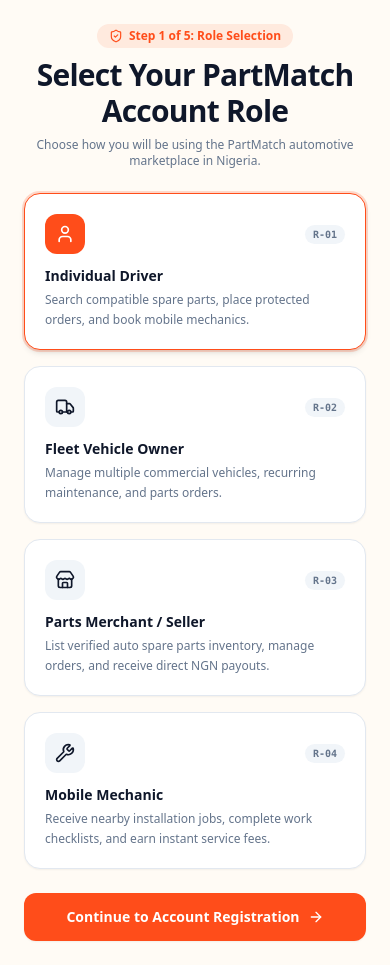
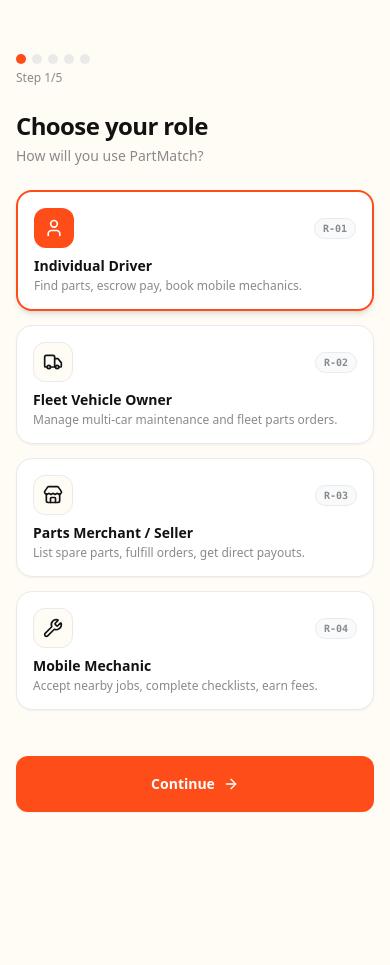
Before and after one commit to quantumdemo/PartMatch, a Next.js app: page /onboarding in a window 390 px wide. After the commit the page ends 844 px from the top, so only its background shows below. Built offline with nearby package versions, Linux system fonts and the light colour scheme.

Commit message:
style: polish role selection onboarding UI for mobile-first responsiveness
Co-authored-by: quantumdemo <105062689+quantumdemo@users.noreply.github.com>

```diff
--- a/src/app/onboarding/page.tsx
+++ b/src/app/onboarding/page.tsx
@@ -2,35 +2,35 @@
 
 import React, { useState } from "react";
 import { useRouter } from "next/navigation";
-import { User, Truck, Store, Wrench, ArrowRight, ShieldCheck } from "lucide-react";
+import { User, Truck, Store, Wrench, ArrowRight } from "lucide-react";
 
 const ROLES = [
   {
     id: "buyer",
     code: "R-01",
     title: "Individual Driver",
-    description: "Search compatible spare parts, place protected orders, and book mobile mechanics.",
+    description: "Find parts, escrow pay, book mobile mechanics.",
     icon: User,
   },
   {
     id: "buyer_fleet",
     code: "R-02",
     title: "Fleet Vehicle Owner",
-    description: "Manage multiple commercial vehicles, recurring maintenance, and parts orders.",
+    description: "Manage multi-car maintenance and fleet parts orders.",
     icon: Truck,
   },
   {
     id: "seller",
     code: "R-03",
     title: "Parts Merchant / Seller",
-    description: "List verified auto spare parts inventory, manage orders, and receive direct NGN payouts.",
+    description: "List spare parts, fulfill orders, get direct payouts.",
     icon: Store,
   },
   {
     id: "mechanic",
     code: "R-04",
     title: "Mobile Mechanic",
-    description: "Receive nearby installation jobs, complete work checklists, and earn instant service fees.",
+    description: "Accept nearby jobs, complete checklists, earn fees.",
     icon: Wrench,
   },
 ];
@@ -40,7 +40,7 @@ export default function RoleSelectPage() {
   const router = useRouter();
 
   const handleContinue = () => {
-    // Store selected role in localStorage
+    if (!selectedRole) return;
     if (typeof window !== "undefined") {
       localStorage.setItem("partmatch_selected_role", selectedRole);
     }
@@ -48,22 +48,33 @@ export default function RoleSelectPage() {
   };
 
   return (
-    <main className="min-h-screen bg-[#FFFBF5] text-[#0F172A] p-6 md:p-12 font-sans flex items-center justify-center">
-      <div className="max-w-xl w-full space-y-6">
-        <header className="text-center space-y-2">
-          <div className="inline-flex items-center gap-1.5 text-xs font-semibold text-[#FF4D1A] bg-[#FF4D1A]/10 px-3 py-1 rounded-full">
-            <ShieldCheck className="w-3.5 h-3.5" /> Step 1 of 5: Role Selection
+    <main className="min-h-screen bg-[#FFFBF5] text-[#121212] font-sans flex flex-col justify-between py-6 px-4">
+      <div className="max-w-[440px] w-full mx-auto space-y-6 flex-1 flex flex-col justify-center">
+
+        {/* Top Progress Stepper */}
+        <div className="space-y-1.5">
+          <div className="flex items-center gap-1.5">
+            <div className="w-2.5 h-2.5 rounded-full bg-[#FF4D1A]" />
+            <div className="w-2.5 h-2.5 rounded-full bg-[#EAEAEA]" />
+            <div className="w-2.5 h-2.5 rounded-full bg-[#EAEAEA]" />
+            <div className="w-2.5 h-2.5 rounded-full bg-[#EAEAEA]" />
+            <div className="w-2.5 h-2.5 rounded-full bg-[#EAEAEA]" />
           </div>
-          <h1 className="text-3xl font-extrabold tracking-tight text-[#0F172A]">
-            Select Your PartMatch Account Role
+          <p className="text-xs font-medium text-[#8A8A8A]">Step 1/5</p>
+        </div>
+
+        {/* Title & Subtitle */}
+        <div className="space-y-1">
+          <h1 className="text-2xl font-bold tracking-tight text-[#121212]">
+            Choose your role
           </h1>
-          <p className="text-xs text-[#64748B]">
-            Choose how you will be using the PartMatch automotive marketplace in Nigeria.
+          <p className="text-sm text-[#8A8A8A]">
+            How will you use PartMatch?
           </p>
-        </header>
+        </div>
 
-        {/* Role Cards Grid */}
-        <div className="grid grid-cols-1 md:grid-cols-2 gap-4">
+        {/* Cards Grid */}
+        <div className="grid grid-cols-1 sm:grid-cols-2 gap-3.5">
           {ROLES.map((role) => {
             const Icon = role.icon;
             const isSelected = selectedRole === role.id;
@@ -72,40 +83,51 @@ export default function RoleSelectPage() {
               <div
                 key={role.id}
                 onClick={() => setSelectedRole(role.id)}
-                className={`p-5 rounded-2xl border transition-all duration-200 cursor-pointer flex flex-col justify-between space-y-3 ${
+                className={`p-4 rounded-[16px] transition-all duration-150 cursor-pointer min-h-[110px] flex flex-col justify-between active:scale-[0.98] ${
                   isSelected
-                    ? "bg-white border-[#FF4D1A] ring-2 ring-[#FF4D1A]/20 shadow-md"
-                    : "bg-white border-slate-200 hover:border-slate-300 shadow-sm"
+                    ? "bg-[#FFFFFF] border-2 border-[#FF4D1A] shadow-md"
+                    : "bg-[#FFFFFF] border border-[#EAEAEA] hover:border-slate-300 shadow-sm"
                 }`}
               >
+                {/* Top Row: Icon + Code Badge */}
                 <div className="flex items-center justify-between">
                   <div
-                    className={`w-10 h-10 rounded-xl flex items-center justify-center ${
-                      isSelected ? "bg-[#FF4D1A] text-white" : "bg-slate-100 text-[#0F172A]"
+                    className={`w-10 h-10 rounded-xl flex items-center justify-center transition-colors ${
+                      isSelected
+                        ? "bg-[#FF4D1A] text-white"
+                        : "bg-[#FFFBF5] text-[#121212] border border-[#EAEAEA]"
                     }`}
                   >
                     <Icon className="w-5 h-5" />
                   </div>
-                  <span className="text-[10px] font-mono font-bold text-[#64748B] bg-slate-100 px-2 py-0.5 rounded-full">
+                  <span className="text-[10px] font-mono font-semibold text-[#8A8A8A] bg-[#F8FAFC] px-2 py-0.5 rounded-full border border-[#EAEAEA]">
                     {role.code}
                   </span>
                 </div>
 
-                <div>
-                  <h3 className="font-extrabold text-sm text-[#0F172A]">{role.title}</h3>
-                  <p className="text-xs text-[#64748B] mt-1 leading-relaxed">{role.description}</p>
+                {/* Text Details */}
+                <div className="mt-2 space-y-0.5">
+                  <h3 className="font-bold text-sm text-[#121212]">{role.title}</h3>
+                  <p className="text-xs text-[#8A8A8A] line-clamp-2 leading-tight">
+                    {role.description}
+                  </p>
                 </div>
               </div>
             );
           })}
         </div>
+      </div>
 
+      {/* Sticky Bottom OPay-Style CTA Button Container */}
+      <div className="sticky bottom-0 left-0 right-0 pt-4 pb-2 bg-[#FFFBF5]/90 backdrop-blur-md max-w-[440px] w-full mx-auto">
         <button
           type="button"
+          disabled={!selectedRole}
           onClick={handleContinue}
-          className="w-full py-3.5 bg-[#FF4D1A] hover:bg-[#E03E0F] text-white text-sm font-extrabold rounded-xl transition shadow-sm flex items-center justify-center gap-2"
+          className="w-full h-14 bg-[#FF4D1A] hover:bg-[#E03E0F] disabled:bg-[#EAEAEA] disabled:text-[#8A8A8A] active:scale-[0.97] transition-transform duration-150 text-white font-bold text-sm rounded-[12px] shadow-sm flex items-center justify-center gap-2"
         >
-          Continue to Account Registration <ArrowRight className="w-4 h-4" />
+          <span>Continue</span>
+          <ArrowRight className="w-4 h-4" />
         </button>
       </div>
     </main>
```
Also changed, not shown: 2 other files (tests, documents, lock files or other folders).
